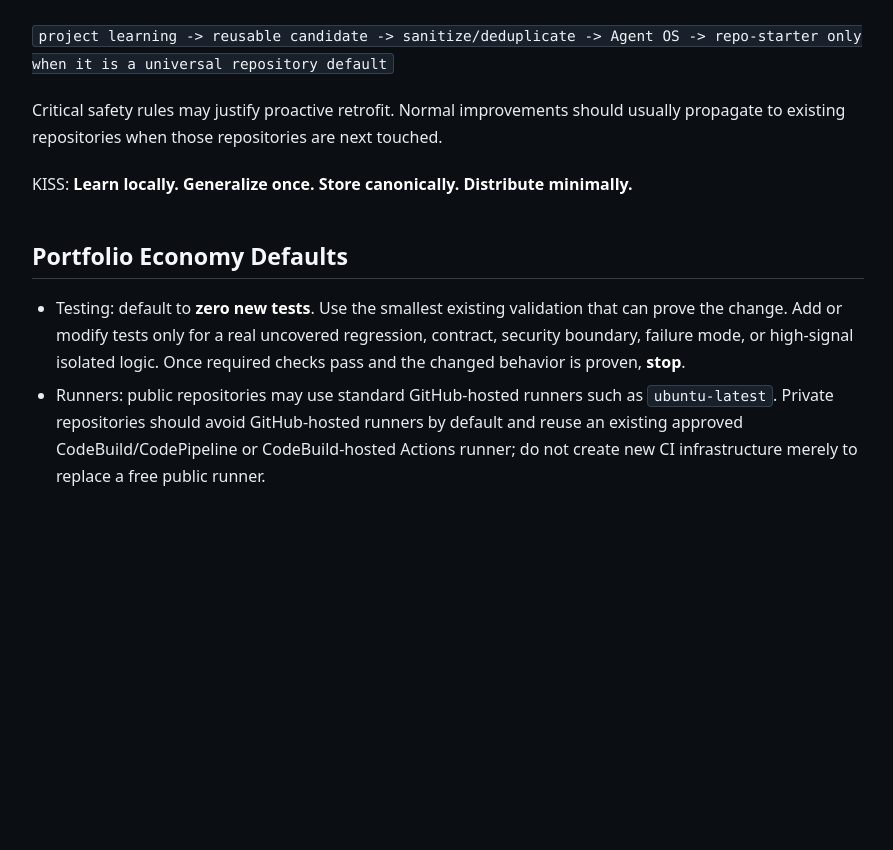
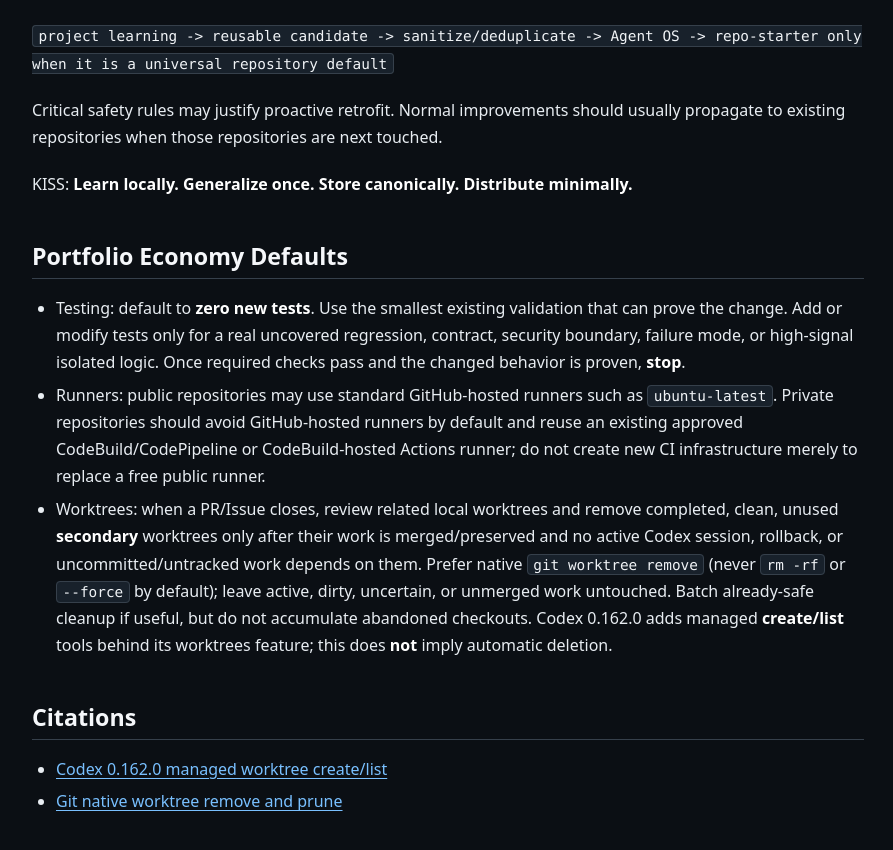
Before and after one commit to amitkarpe/agent-os, a Jekyll site: the page built from AGENTS.md, in a window 1280 px wide and 900 px high, scrolled down 2002 px. Shown: the top 850 px of the window, without its empty margins (192-1085 px from the left). Built offline with Jekyll 4.4.1, drawn with Linux system fonts in a browser that asks for light colours; our own code applies the rules of GitHub Pages for plain Markdown files; before the commit the page ends 2577 px from its top, so only the background shows below that.

Commit message:
docs: safe completed-worktree closeout default
* docs: KISS worktree cleanup after completed PRs/issues

* docs: cite upstream managed-worktree release and git remove semantics

```diff
--- a/AGENTS.md
+++ b/AGENTS.md
@@ -90,3 +90,9 @@ KISS: **Learn locally. Generalize once. Store canonically. Distribute minimally.
 
 - Testing: default to **zero new tests**. Use the smallest existing validation that can prove the change. Add or modify tests only for a real uncovered regression, contract, security boundary, failure mode, or high-signal isolated logic. Once required checks pass and the changed behavior is proven, **stop**.
 - Runners: public repositories may use standard GitHub-hosted runners such as `ubuntu-latest`. Private repositories should avoid GitHub-hosted runners by default and reuse an existing approved CodeBuild/CodePipeline or CodeBuild-hosted Actions runner; do not create new CI infrastructure merely to replace a free public runner.
+- Worktrees: when a PR/Issue closes, review related local worktrees and remove completed, clean, unused **secondary** worktrees only after their work is merged/preserved and no active Codex session, rollback, or uncommitted/untracked work depends on them. Prefer native `git worktree remove` (never `rm -rf` or `--force` by default); leave active, dirty, uncertain, or unmerged work untouched. Batch already-safe cleanup if useful, but do not accumulate abandoned checkouts. Codex 0.162.0 adds managed **create/list** tools behind its worktrees feature; this does **not** imply automatic deletion.
+
+## Citations
+
+- [Codex 0.162.0 managed worktree create/list](https://github.com/openai/codex/releases/tag/rust-v0.162.0)
+- [Git native worktree remove and prune](https://git-scm.com/docs/git-worktree)
```
